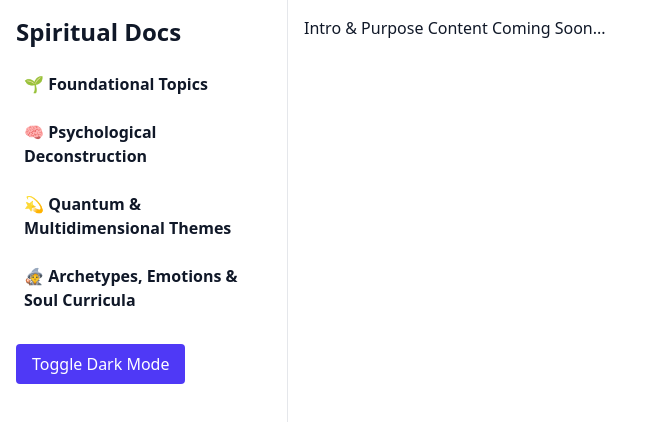
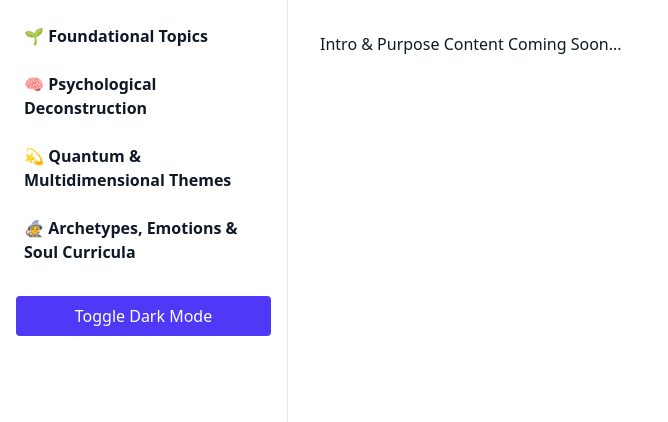
Before and after one commit to ksh009/spiritual-docs, a React (Vite) app: page / in a window 1280 px wide. Shown: the top 422 px of the page, without its empty margins (0-668 px from the left). Built offline with nearby package versions, Linux system fonts and the light colour scheme.

Commit message:
init branch

```diff
--- a/src/App.tsx
+++ b/src/App.tsx
@@ -1,17 +1,12 @@
 import { useState, useEffect } from "react";
-import {
-  BrowserRouter as Router,
-  Routes,
-  Route,
-  NavLink,
-} from "react-router-dom";
+import { BrowserRouter as Router, Routes, Route, NavLink } from "react-router-dom";
 
 interface PlaceholderProps {
   title: string;
 }
 
 const Placeholder: React.FC<PlaceholderProps> = ({ title }) => (
-  <div>{title} Content Coming Soon...</div>
+  <div className="p-4">{title} Content Coming Soon...</div>
 );
 
 const navStructure = [
@@ -92,6 +87,7 @@ const navStructure = [
 const App = () => {
   const [darkMode, setDarkMode] = useState(false);
   const [openSection, setOpenSection] = useState<string | null>(null);
+  const [mobileMenuOpen, setMobileMenuOpen] = useState(false);
 
   useEffect(() => {
     document.body.className = darkMode ? "dark" : "light";
@@ -103,11 +99,15 @@ const App = () => {
 
   return (
     <Router>
-      <div
-        className={`min-h-screen flex flex-col md:flex-row ${darkMode ? "bg-gray-900 text-white" : "bg-white text-gray-900"}`}
-      >
-        <header className="p-4 md:w-72 border-r border-gray-200 dark:border-gray-700">
-          <h1 className="text-2xl font-bold mb-4">Spiritual Docs</h1>
+      <div className={`min-h-screen flex flex-col md:flex-row ${darkMode ? "bg-gray-900 text-white" : "bg-white text-gray-900"}`}>
+        {/* Mobile Nav */}
+        <div className="flex items-center justify-between md:hidden p-4 border-b border-gray-300 dark:border-gray-700">
+          <h1 className="text-xl font-bold">Spiritual Docs</h1>
+          <button onClick={() => setMobileMenuOpen(!mobileMenuOpen)}>☰</button>
+        </div>
+
+        {/* Sidebar */}
+        <aside className={`md:block ${mobileMenuOpen ? "block" : "hidden"} md:w-72 p-4 border-r border-gray-200 dark:border-gray-700`}>
           <nav className="space-y-2">
             {navStructure.map(({ emoji, label, items }) => (
               <div key={label}>
@@ -124,10 +124,9 @@ const App = () => {
                         key={path}
                         to={path}
                         className={({ isActive }) =>
-                          `${
-                            isActive ? "underline font-medium" : ""
-                          } block text-sm hover:text-indigo-600 transition-colors`
+                          `${isActive ? "underline font-medium" : ""} block text-sm hover:text-indigo-600 transition-colors`
                         }
+                        onClick={() => setMobileMenuOpen(false)}
                       >
                         {label}
                       </NavLink>
@@ -139,12 +138,13 @@ const App = () => {
           </nav>
           <button
             onClick={() => setDarkMode(!darkMode)}
-            className="mt-6 px-4 py-2 bg-indigo-600 text-white rounded hover:bg-indigo-700 transition"
+            className="mt-6 px-4 py-2 bg-indigo-600 text-white rounded hover:bg-indigo-700 transition w-full"
           >
             Toggle {darkMode ? "Light" : "Dark"} Mode
           </button>
-        </header>
+        </aside>
 
+        {/* Main Content */}
         <main className="flex-1 p-4 overflow-y-auto">
           <Routes>
             {navStructure.flatMap((section) =>
@@ -156,10 +156,7 @@ const App = () => {
                 />
               ))
             )}
-            <Route
-              path="*"
-              element={<Placeholder title="Intro & Purpose" />}
-            />
+            <Route path="*" element={<Placeholder title="Intro & Purpose" />} />
           </Routes>
         </main>
       </div>
```
